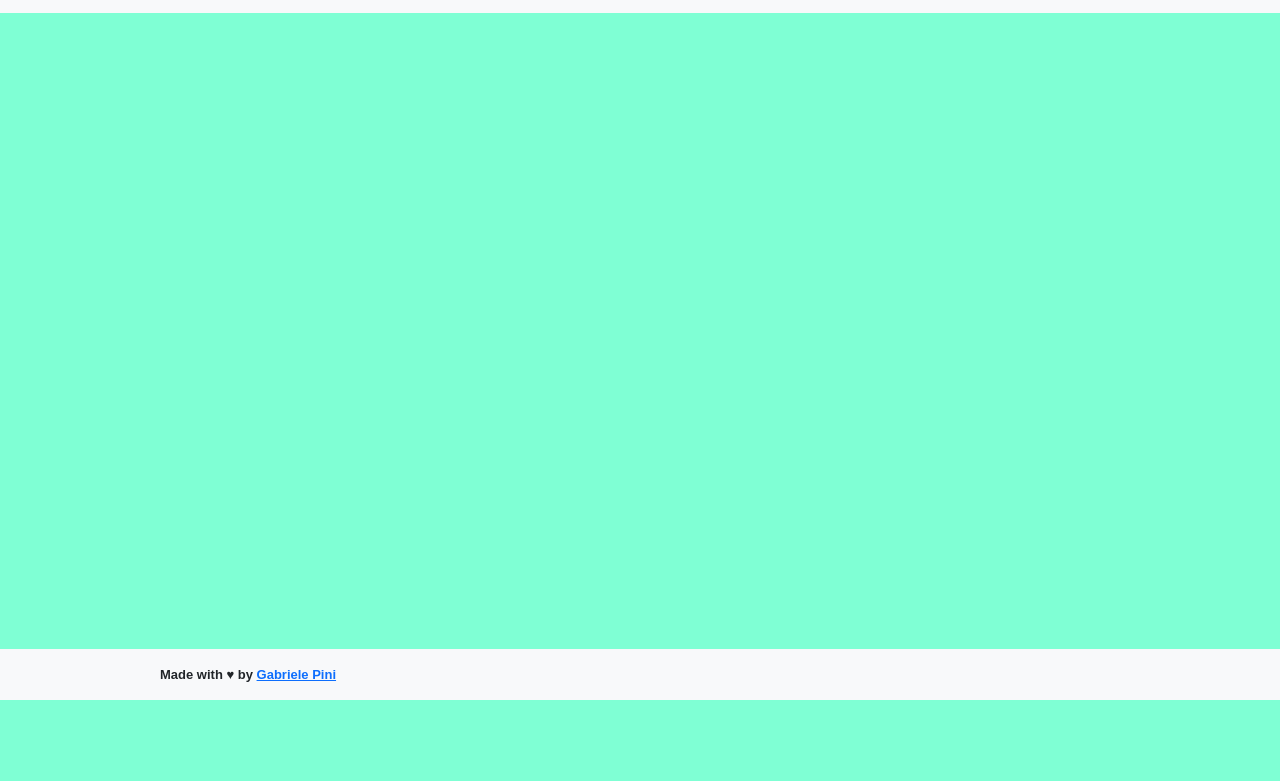
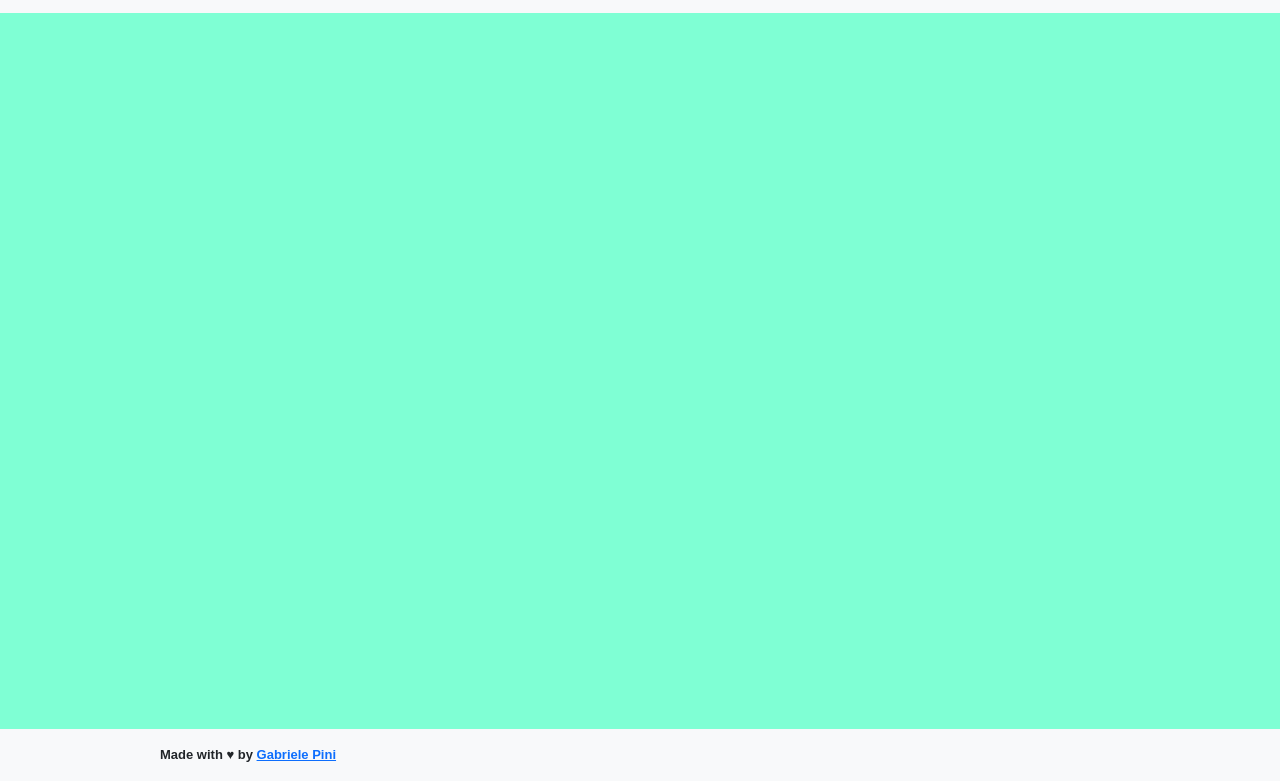
Before and after one commit to GabriPini/js-campominato-grid, a plain HTML site: page index.html in a window 1280 px wide. Shown: the part 100-881 px from the top of the page. Before the commit the page ends 813 px from the top, so only its background shows below. Drawn offline with nearby package versions, Linux system fonts and the light colour scheme.

Commit message:
fix main height

```diff
--- a/assets/css/style.css
+++ b/assets/css/style.css
@@ -14,7 +14,7 @@ header {
 }
 
 main {
-    height: calc(100vh - 113px - 51.5px);
+    min-height: calc(100vh - 113px - 51.5px);
 }
 
 .grid {
--- a/index.html
+++ b/index.html
@@ -27,7 +27,7 @@
     </div>
 </header>
 
-<main class="d-flex align-items-center justify-content-center">
+<main class="d-flex align-items-center justify-content-center p-2">
     <div class="grid d-flex align-items-center justify-content-center flex-wrap">
 
     </div>
```
